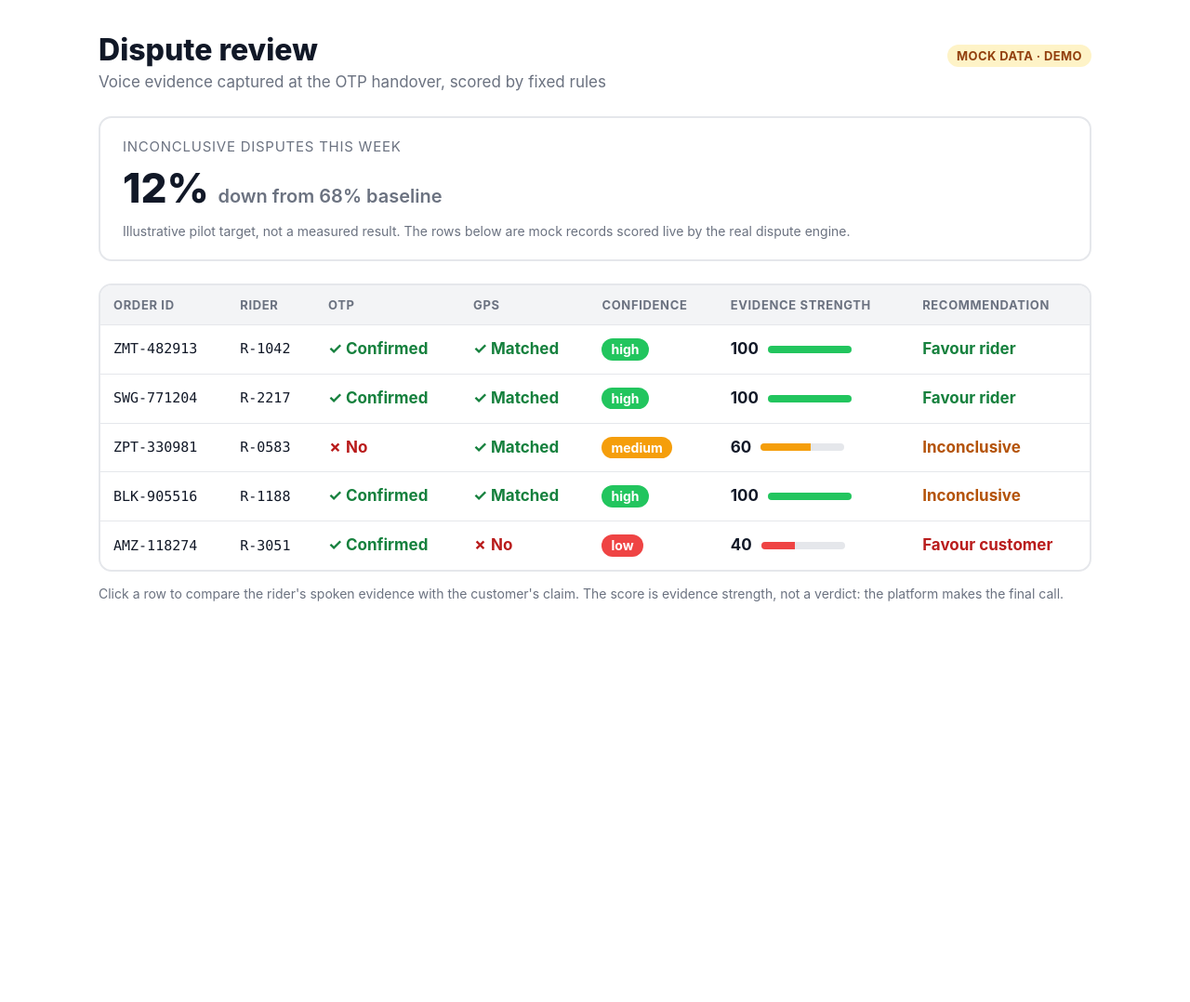
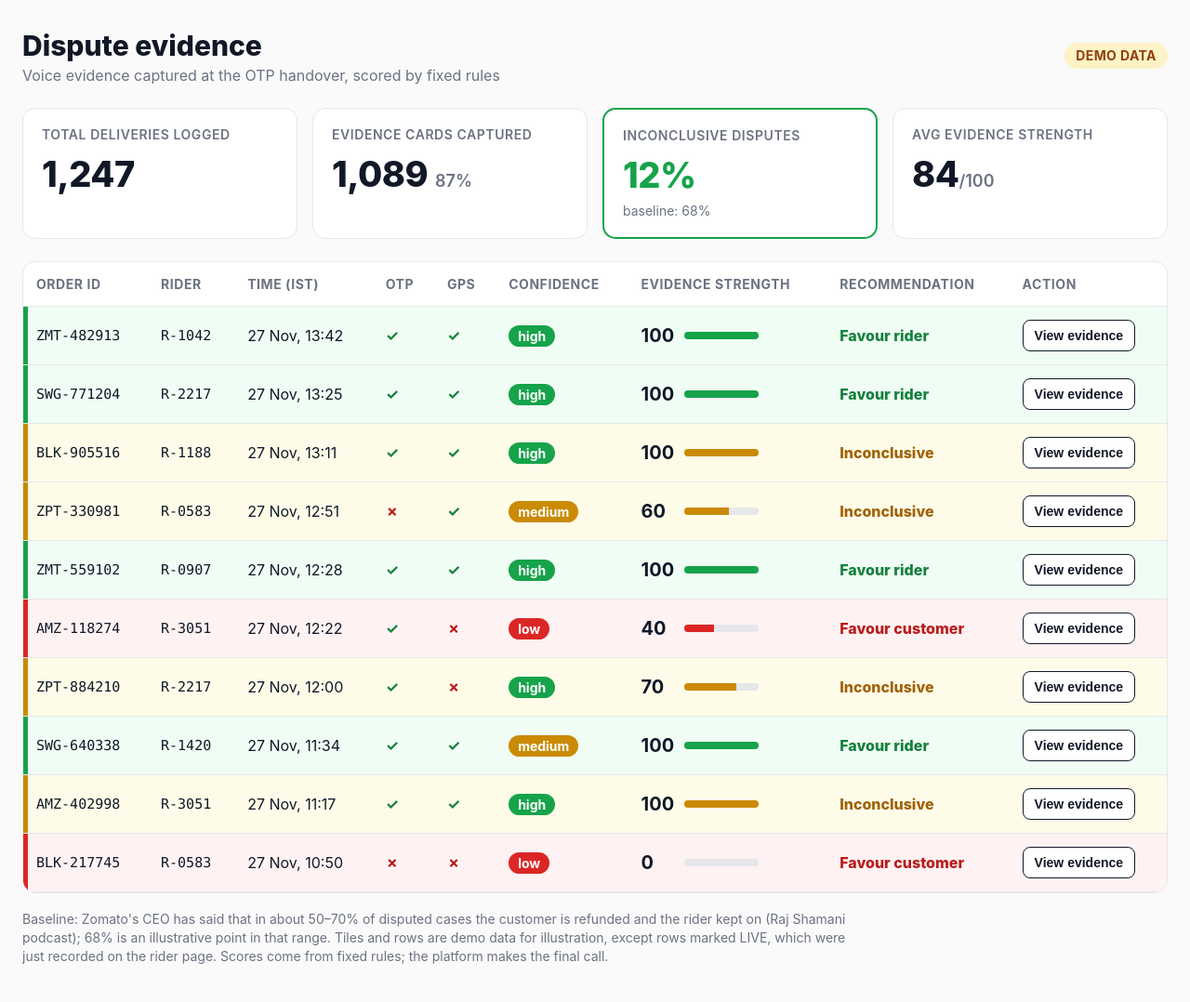
Before and after one commit to anshaiml369/proofline, a Flask app: page /dashboard in a window 1280 px wide. Shown: the whole page at 93% size. Before the commit the page ends 647 px from the top, so only its background shows below. Run offline with Flask 3, Linux system fonts and the light colour scheme.

Commit message:
Redesign dashboard: metric tiles, 10 demo rows, LIVE recordings
Rows are tinted by recommendation and expand to show rider words beside the
customer claim. Recordings from /rider are kept in memory (last 20, no
database) and appear at the top as LIVE so the demo loop closes.

```diff
--- a/app.py
+++ b/app.py
@@ -3,7 +3,8 @@ import json
 import os
 import urllib.request
 import uuid
-from datetime import datetime, timezone
+from collections import deque
+from datetime import datetime, timedelta, timezone
 
 import httpx
 from dotenv import load_dotenv
@@ -32,6 +33,10 @@ WHISPER_HINT = (
     "Hinglish delivery note in Roman script. Ek, do, teen, chaar, paanch floor. "
     "Gate locked, watchman ne liya, reception pe chhoda, photo liya, customer ko diya."
 )
+
+IST = timezone(timedelta(hours=5, minutes=30))
+# In-process only (no database): lets the dashboard show what the rider page just recorded. Cleared on restart.
+LIVE_RECORDS = deque(maxlen=20)
 
 app = Flask(__name__)
 app.config["MAX_CONTENT_LENGTH"] = 10 * 1024 * 1024
@@ -208,10 +213,15 @@ def rider():
     return render_template("rider.html")
 
 
+def ist_time(iso_utc):
+    return datetime.fromisoformat(iso_utc.replace("Z", "+00:00")).astimezone(IST).strftime("%d %b, %H:%M")
+
+
 @app.route("/dashboard")
 def dashboard():
-    rows = [{**d, "score": score_dispute(d["card"], d["customer_claim"])} for d in MOCK_DISPUTES]
-    return render_template("dashboard.html", rows=rows)
+    mock = [{**d, "score": score_dispute(d["card"], d["customer_claim"]), "live": False} for d in MOCK_DISPUTES]
+    rows = [{**r, "time": ist_time(r["timestamp"])} for r in [*LIVE_RECORDS, *mock]]
+    return render_template("dashboard.html", rows=rows, live_count=len(LIVE_RECORDS))
 
 
 @app.route("/transcribe", methods=["POST"])
@@ -276,9 +286,14 @@ def create_evidence(audio, form, order_id, rider_id, otp_confirmed, gps_matched)
 
     card = build_evidence_card(extracted, order_id, rider_id, otp_confirmed, gps_matched)
     customer_claim = (form.get("customer_claim") or "").strip()[:200]
+    dispute_score = score_dispute(card, customer_claim)
+    LIVE_RECORDS.appendleft({
+        "card": card, "score": dispute_score, "transcript": transcript,
+        "customer_claim": customer_claim, "timestamp": record["timestamp"], "live": True,
+    })
     return {
         "evidence_card": card,
-        "dispute_score": score_dispute(card, customer_claim),
+        "dispute_score": dispute_score,
         "customer_claim": customer_claim,
         "record": record,
         "transcript": transcript,
--- a/templates/dashboard.html
+++ b/templates/dashboard.html
@@ -3,12 +3,15 @@
 <head>
   <meta charset="UTF-8">
   <meta name="viewport" content="width=device-width, initial-scale=1.0">
-  <title>Proofline Disputes</title>
+  <title>Proofline Dashboard</title>
   <style>
     :root {
-      --green: #22c55e;
-      --red: #ef4444;
-      --amber: #f59e0b;
+      --green: #16a34a;
+      --green-tint: #f0fdf4;
+      --yellow: #ca8a04;
+      --yellow-tint: #fefce8;
+      --red: #dc2626;
+      --red-tint: #fef2f2;
       --grey: #6b7280;
       --ink: #111827;
       --line: #e5e7eb;
@@ -17,111 +20,150 @@
     * { box-sizing: border-box; margin: 0; padding: 0; }
     body {
       font-family: -apple-system, BlinkMacSystemFont, "Segoe UI", Roboto, sans-serif;
-      background: #fff;
+      background: #fafafa;
       color: var(--ink);
-      font-size: 17px;
+      font-size: 16px;
       line-height: 1.4;
     }
-    main { max-width: 1100px; margin: 0 auto; padding: 32px 16px 48px; }
-    header { display: flex; justify-content: space-between; align-items: baseline; gap: 12px; flex-wrap: wrap; }
-    h1 { font-size: 32px; font-weight: 800; }
-    .sub { color: var(--grey); }
-    .mock-tag {
-      display: inline-block; padding: 3px 10px; border-radius: 999px;
-      background: #fef3c7; color: #92400e; font-size: 13px; font-weight: 700; letter-spacing: 0.03em;
+    main { max-width: 1280px; margin: 0 auto; padding: 28px 24px 40px; }
+    header { display: flex; justify-content: space-between; align-items: center; gap: 16px; flex-wrap: wrap; }
+    h1 { font-size: 30px; font-weight: 800; }
+    .sub { color: var(--grey); font-size: 16px; }
+    .tag {
+      display: inline-block; padding: 4px 12px; border-radius: 999px;
+      background: #fef3c7; color: #92400e; font-size: 14px; font-weight: 700; letter-spacing: 0.03em;
     }
+    .tag.live { background: #dbeafe; color: #1e40af; }
 
-    .metric { margin: 24px 0; padding: 20px 24px; border: 2px solid var(--line); border-radius: 14px; }
-    .metric-label { color: var(--grey); font-size: 15px; text-transform: uppercase; letter-spacing: 0.05em; }
-    .metric-value { font-size: 44px; font-weight: 800; margin: 4px 0; }
-    .metric-value small { font-size: 20px; font-weight: 600; color: var(--grey); }
-    .metric-note { color: var(--grey); font-size: 14px; margin-top: 6px; }
+    .tiles { display: grid; grid-template-columns: repeat(4, 1fr); gap: 16px; margin: 24px 0; }
+    .tile { background: #fff; border: 1px solid var(--line); border-radius: 14px; padding: 18px 20px; }
+    .tile .label { font-size: 14px; color: var(--grey); font-weight: 600; text-transform: uppercase; letter-spacing: 0.04em; }
+    .tile .value { font-size: 38px; font-weight: 800; margin-top: 6px; letter-spacing: -0.5px; }
+    .tile .value small { font-size: 18px; color: var(--grey); font-weight: 600; letter-spacing: 0; }
+    .tile .note { font-size: 14px; color: var(--grey); margin-top: 2px; }
+    .tile.highlight { border: 2px solid var(--green); }
+    .tile.highlight .value { color: var(--green); }
 
-    .table-wrap { overflow-x: auto; border: 2px solid var(--line); border-radius: 14px; }
-    table { width: 100%; border-collapse: collapse; min-width: 760px; }
-    th { text-align: left; font-size: 13px; color: var(--grey); text-transform: uppercase; letter-spacing: 0.05em; padding: 12px 14px; background: var(--panel); }
-    td { padding: 14px; border-top: 1px solid var(--line); vertical-align: middle; }
-    tr.row { cursor: pointer; }
-    tr.row:hover td { background: #fafafa; }
-    tr.row:focus-visible { outline: 3px solid var(--ink); outline-offset: -3px; }
+    .table-wrap { background: #fff; border: 1px solid var(--line); border-radius: 14px; overflow-x: auto; }
+    table { width: 100%; border-collapse: collapse; min-width: 980px; }
+    th {
+      text-align: left; font-size: 14px; color: var(--grey); font-weight: 700;
+      text-transform: uppercase; letter-spacing: 0.04em; padding: 14px; border-bottom: 1px solid var(--line);
+    }
+    td { padding: 14px; font-size: 16px; border-bottom: 1px solid var(--line); vertical-align: middle; }
+    tr.rec-favor_rider > td { background: var(--green-tint); }
+    tr.rec-inconclusive > td { background: var(--yellow-tint); }
+    tr.rec-favor_customer > td { background: var(--red-tint); }
+    tr.rec-favor_rider > td:first-child { box-shadow: inset 5px 0 0 var(--green); }
+    tr.rec-inconclusive > td:first-child { box-shadow: inset 5px 0 0 var(--yellow); }
+    tr.rec-favor_customer > td:first-child { box-shadow: inset 5px 0 0 var(--red); }
     .mono { font-family: ui-monospace, Menlo, Consolas, monospace; font-size: 15px; }
     .yes { color: #15803d; font-weight: 700; }
     .no { color: #b91c1c; font-weight: 700; }
-    .badge { display: inline-block; padding: 2px 10px; border-radius: 999px; font-size: 14px; font-weight: 700; color: #fff; }
-    .badge.high { background: var(--green); }
-    .badge.medium { background: var(--amber); }
-    .badge.low { background: var(--red); }
+    .conf { display: inline-block; padding: 2px 10px; border-radius: 999px; font-size: 14px; font-weight: 700; color: #fff; }
+    .conf.high { background: var(--green); }
+    .conf.medium { background: var(--yellow); }
+    .conf.low { background: var(--red); }
     .strength { display: flex; align-items: center; gap: 10px; }
-    .bar { width: 90px; height: 8px; background: var(--line); border-radius: 999px; overflow: hidden; }
+    .strength strong { font-size: 20px; min-width: 36px; }
+    .bar { width: 80px; height: 8px; background: var(--line); border-radius: 999px; overflow: hidden; }
     .bar span { display: block; height: 100%; }
-    .bar span.high { background: var(--green); }
-    .bar span.medium { background: var(--amber); }
-    .bar span.low { background: var(--red); }
-    .rec { font-weight: 700; }
-    .rec.favor_rider { color: #15803d; }
-    .rec.favor_customer { color: #b91c1c; }
-    .rec.inconclusive { color: #b45309; }
+    .rec-favor_rider .bar span { background: var(--green); }
+    .rec-inconclusive .bar span { background: var(--yellow); }
+    .rec-favor_customer .bar span { background: var(--red); }
+    .rec { font-weight: 800; }
+    .rec-favor_rider .rec { color: #15803d; }
+    .rec-inconclusive .rec { color: #a16207; }
+    .rec-favor_customer .rec { color: #b91c1c; }
+    .view {
+      font-size: 14px; font-weight: 700; padding: 8px 12px; border-radius: 8px;
+      border: 1px solid var(--ink); background: #fff; color: var(--ink); cursor: pointer; white-space: nowrap;
+    }
+    .view[aria-expanded="true"] { background: var(--ink); color: #fff; }
 
     tr.detail { display: none; }
     tr.detail.open { display: table-row; }
-    tr.detail td { background: #fcfcfd; }
+    tr.detail > td { background: #fff; padding: 18px 20px; }
     .sides { display: grid; grid-template-columns: 1fr 1fr; gap: 16px; }
-    .side { padding: 14px 16px; border-radius: 10px; background: var(--panel); }
-    .side h3 { font-size: 13px; color: var(--grey); text-transform: uppercase; letter-spacing: 0.05em; margin-bottom: 6px; }
-    .side .quote { font-size: 18px; }
-    .side .orig { color: var(--grey); font-size: 15px; margin-top: 6px; }
-    .facts { margin-top: 10px; font-size: 15px; color: var(--grey); }
-    .reason { margin-top: 12px; font-size: 16px; }
-    .footnote { color: var(--grey); font-size: 14px; margin-top: 14px; }
-    @media (max-width: 700px) { .sides { grid-template-columns: 1fr; } }
+    .side { background: var(--panel); border-radius: 12px; padding: 16px 18px; }
+    .side h3 { font-size: 14px; color: var(--grey); text-transform: uppercase; letter-spacing: 0.04em; margin-bottom: 6px; }
+    .side .quote { font-size: 18px; font-weight: 500; }
+    .side .orig { font-size: 15px; color: var(--grey); margin-top: 6px; }
+    .side .facts { font-size: 15px; color: var(--grey); margin-top: 8px; }
+    .why { margin-top: 12px; font-size: 16px; }
+    footer { margin-top: 18px; font-size: 14px; color: var(--grey); max-width: 900px; }
+    @media (max-width: 900px) {
+      .tiles { grid-template-columns: repeat(2, 1fr); }
+      .sides { grid-template-columns: 1fr; }
+    }
   </style>
 </head>
 <body>
+  {% set rec_label = {'favor_rider': 'Favour rider', 'favor_customer': 'Favour customer', 'inconclusive': 'Inconclusive'} %}
   <main>
     <header>
       <div>
-        <h1>Dispute review</h1>
+        <h1>Dispute evidence</h1>
         <p class="sub">Voice evidence captured at the OTP handover, scored by fixed rules</p>
       </div>
-      <span class="mock-tag">MOCK DATA · DEMO</span>
+      <div>
+        {% if live_count %}<span class="tag live">{{ live_count }} LIVE</span>{% endif %}
+        <span class="tag">DEMO DATA</span>
+      </div>
     </header>
 
-    <section class="metric">
-      <div class="metric-label">Inconclusive disputes this week</div>
-      <div class="metric-value">12% <small>down from 68% baseline</small></div>
-      <div class="metric-note">Illustrative pilot target, not a measured result. The rows below are mock records scored live by the real dispute engine.</div>
+    <section class="tiles">
+      <div class="tile">
+        <div class="label">Total deliveries logged</div>
+        <div class="value">1,247</div>
+      </div>
+      <div class="tile">
+        <div class="label">Evidence cards captured</div>
+        <div class="value">1,089 <small>87%</small></div>
+      </div>
+      <div class="tile highlight">
+        <div class="label">Inconclusive disputes</div>
+        <div class="value">12%</div>
+        <div class="note">baseline: 68%</div>
+      </div>
+      <div class="tile">
+        <div class="label">Avg evidence strength</div>
+        <div class="value">84<small>/100</small></div>
+      </div>
     </section>
 
     <div class="table-wrap">
       <table>
         <thead>
           <tr>
-            <th>Order ID</th><th>Rider</th><th>OTP</th><th>GPS</th><th>Confidence</th><th>Evidence strength</th><th>Recommendation</th>
+            <th>Order ID</th><th>Rider</th><th>Time (IST)</th><th>OTP</th><th>GPS</th>
+            <th>Confidence</th><th>Evidence strength</th><th>Recommendation</th><th>Action</th>
           </tr>
         </thead>
         <tbody>
           {% for r in rows %}
           {% set s = r.score.evidence_strength %}
-          {% set band = 'high' if s >= 80 else ('medium' if s >= 50 else 'low') %}
-          <tr class="row" tabindex="0" aria-expanded="false" data-target="d{{ loop.index }}">
-            <td class="mono">{{ r.card.order_id }}</td>
+          <tr class="rec-{{ r.score.recommendation }}">
+            <td class="mono">{{ r.card.order_id }} {% if r.live %}<span class="tag live">LIVE</span>{% endif %}</td>
             <td class="mono">{{ r.card.rider_id }}</td>
-            <td class="{{ 'yes' if r.card.otp_confirmed else 'no' }}">{{ '✓ Confirmed' if r.card.otp_confirmed else '✗ No' }}</td>
-            <td class="{{ 'yes' if r.card.gps_matched else 'no' }}">{{ '✓ Matched' if r.card.gps_matched else '✗ No' }}</td>
-            <td><span class="badge {{ r.card.confidence }}">{{ r.card.confidence }}</span></td>
+            <td>{{ r.time }}</td>
+            <td class="{{ 'yes' if r.card.otp_confirmed else 'no' }}">{{ '✓' if r.card.otp_confirmed else '✗' }}</td>
+            <td class="{{ 'yes' if r.card.gps_matched else 'no' }}">{{ '✓' if r.card.gps_matched else '✗' }}</td>
+            <td><span class="conf {{ r.card.confidence }}">{{ r.card.confidence }}</span></td>
             <td>
               <div class="strength">
                 <strong>{{ s }}</strong>
-                <div class="bar"><span class="{{ band }}" style="width: {{ s }}%"></span></div>
+                <div class="bar"><span style="width: {{ s }}%"></span></div>
               </div>
             </td>
-            <td class="rec {{ r.score.recommendation }}">{{ {'favor_rider': 'Favour rider', 'favor_customer': 'Favour customer', 'inconclusive': 'Inconclusive'}[r.score.recommendation] }}</td>
+            <td class="rec">{{ rec_label[r.score.recommendation] }}</td>
+            <td><button class="view" type="button" aria-expanded="false" aria-controls="d{{ loop.index }}">View evidence</button></td>
           </tr>
           <tr class="detail" id="d{{ loop.index }}">
-            <td colspan="7">
+            <td colspan="9">
               <div class="sides">
                 <div class="side">
-                  <h3>Rider said · {{ r.timestamp }}</h3>
+                  <h3>Rider said</h3>
                   <p class="quote">“{{ r.card.spoken_context }}”</p>
                   <p class="orig">Original: {{ r.transcript }}</p>
                   <p class="facts">
@@ -131,30 +173,31 @@
                   </p>
                 </div>
                 <div class="side">
-                  <h3>Customer claimed</h3>
-                  <p class="quote">“{{ r.customer_claim }}”</p>
+                  <h3>Customer says</h3>
+                  <p class="quote">{% if r.customer_claim %}“{{ r.customer_claim }}”{% else %}No dispute raised yet{% endif %}</p>
                 </div>
               </div>
-              <p class="reason"><strong>Why {{ s }}:</strong> {{ r.score.reasoning }}</p>
+              <p class="why"><strong>Why {{ s }}:</strong> {{ r.score.reasoning }}</p>
             </td>
           </tr>
           {% endfor %}
         </tbody>
       </table>
     </div>
-    <p class="footnote">Click a row to compare the rider's spoken evidence with the customer's claim. The score is evidence strength, not a verdict: the platform makes the final call.</p>
+
+    <footer>
+      Baseline: Zomato's CEO has said that in about 50–70% of disputed cases the customer is refunded and the rider kept on (Raj Shamani podcast); 68% is an illustrative point in that range.
+      Tiles and rows are demo data for illustration, except rows marked LIVE, which were just recorded on the rider page. Scores come from fixed rules; the platform makes the final call.
+    </footer>
   </main>
 
   <script>
-    document.querySelectorAll('tr.row').forEach((row) => {
-      const toggle = () => {
-        const detail = document.getElementById(row.dataset.target);
+    document.querySelectorAll('.view').forEach((btn) => {
+      btn.addEventListener('click', () => {
+        const detail = document.getElementById(btn.getAttribute('aria-controls'));
         const open = detail.classList.toggle('open');
-        row.setAttribute('aria-expanded', open);
-      };
-      row.addEventListener('click', toggle);
-      row.addEventListener('keydown', (e) => {
-        if (e.key === 'Enter' || e.key === ' ') { e.preventDefault(); toggle(); }
+        btn.setAttribute('aria-expanded', open);
+        btn.textContent = open ? 'Hide evidence' : 'View evidence';
       });
     });
   </script>
```
Also changed, not shown: mock_disputes.py (+63 -37 lines).
